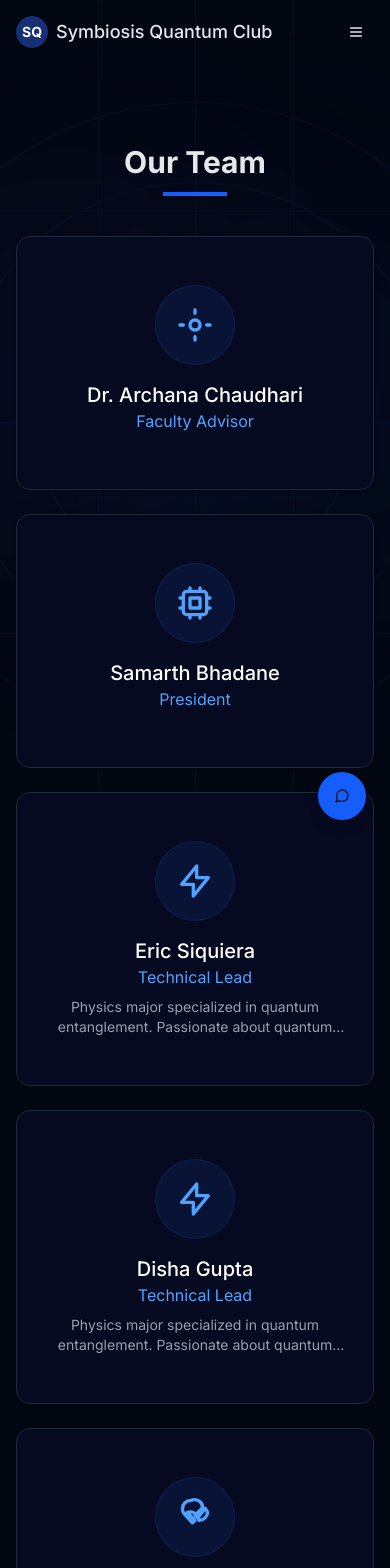
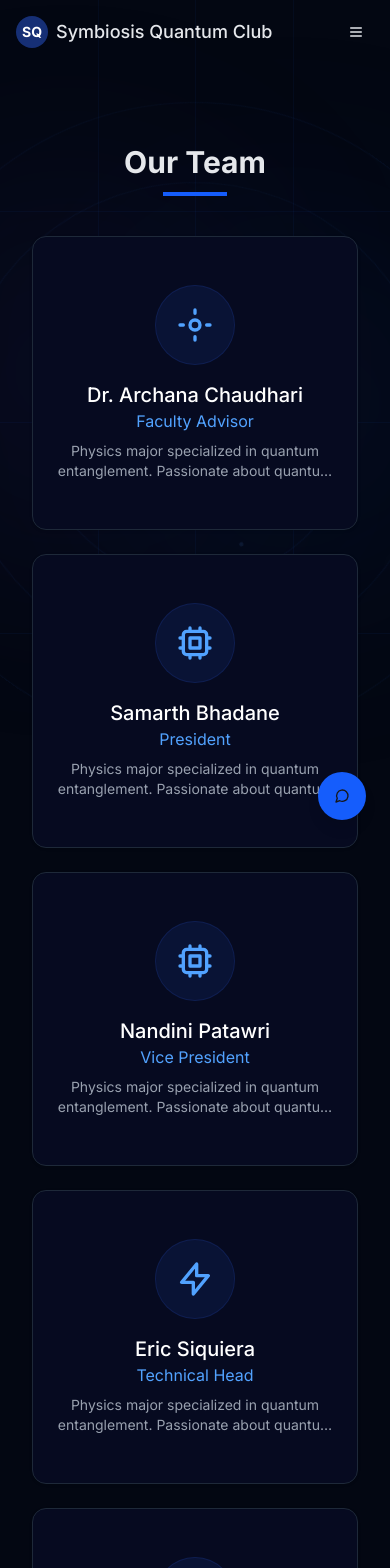
Before and after one commit to samarthsb4real/sqc-site, a Next.js app: page /team in a window 390 px wide. Shown: the top 1568 px of the page. Built offline with nearby package versions, Linux system fonts and the light colour scheme.

Commit message:
feat: update team member bios and roles, enhance layout for better responsiveness

```diff
--- a/app/team/page.tsx
+++ b/app/team/page.tsx
@@ -6,7 +6,7 @@ export default function Team() {
     {
       name: "Dr. Archana Chaudhari",
       role: "Faculty Advisor",
-      bio: "",
+      bio: "Physics major specialized in quantum entanglement. Passionate about quantum communication protocols and quantum networking.",
       icon: (
         <svg className="w-10 h-10 text-blue-400" viewBox="0 0 24 24" fill="none">
           <circle cx="12" cy="12" r="3" stroke="currentColor" strokeWidth="2"/>
@@ -17,7 +17,18 @@ export default function Team() {
     {
       name: "Samarth Bhadane",
       role: "President",
-      bio: "",
+      bio: "Physics major specialized in quantum entanglement. Passionate about quantum communication protocols and quantum networking.",
+      icon: (
+        <svg className="w-10 h-10 text-blue-400" fill="none" viewBox="0 0 24 24" stroke="currentColor">
+          <path strokeLinecap="round" strokeLinejoin="round" strokeWidth="2" d="M9 3v2m6-2v2M9 19v2m6-2v2M5 9H3m2 6H3m18-6h-2m2 6h-2M7 19h10a2 2 0 002-2V7a2 2 0 00-2-2H7a2 2 0 00-2 2v10a2 2 0 002 2zM9 9h6v6H9V9z" />
+        </svg>
+      )
+    },
+
+    {
+      name: "Nandini Patawri",
+      role: "Vice President",
+      bio: "Physics major specialized in quantum entanglement. Passionate about quantum communication protocols and quantum networking.",
       icon: (
         <svg className="w-10 h-10 text-blue-400" fill="none" viewBox="0 0 24 24" stroke="currentColor">
           <path strokeLinecap="round" strokeLinejoin="round" strokeWidth="2" d="M9 3v2m6-2v2M9 19v2m6-2v2M5 9H3m2 6H3m18-6h-2m2 6h-2M7 19h10a2 2 0 002-2V7a2 2 0 00-2-2H7a2 2 0 00-2 2v10a2 2 0 002 2zM9 9h6v6H9V9z" />
@@ -26,7 +37,7 @@ export default function Team() {
     },
     {
       name: "Eric Siquiera",
-      role: "Technical Lead",
+      role: "Technical Head",
       bio: "Physics major specialized in quantum entanglement. Passionate about quantum communication protocols and quantum networking.",
       icon: (
         <svg className="w-10 h-10 text-blue-400" fill="none" viewBox="0 0 24 24" stroke="currentColor">
@@ -36,7 +47,7 @@ export default function Team() {
     },
     {
       name: "Disha Gupta",
-      role: "Technical Lead",
+      role: "Technical Co-Head",
       bio: "Physics major specialized in quantum entanglement. Passionate about quantum communication protocols and quantum networking.",
       icon: (
         <svg className="w-10 h-10 text-blue-400" fill="none" viewBox="0 0 24 24" stroke="currentColor">
@@ -77,10 +88,10 @@ export default function Team() {
   ];
 
   return (
-    <div className="py-20">
+    <div className="py-20 container mx-auto px-4">
       <SectionHeading title="Our Team" />
 
-      <div className="grid md:grid-cols-2 lg:grid-cols-4 gap-6 justify-center">
+      <div className="grid grid-cols-1 md:grid-cols-2 lg:grid-cols-4 gap-6 place-items-center">
         {teamMembers.map((member, i) => (
           <TeamCard key={i} {...member} />
         ))}
```
